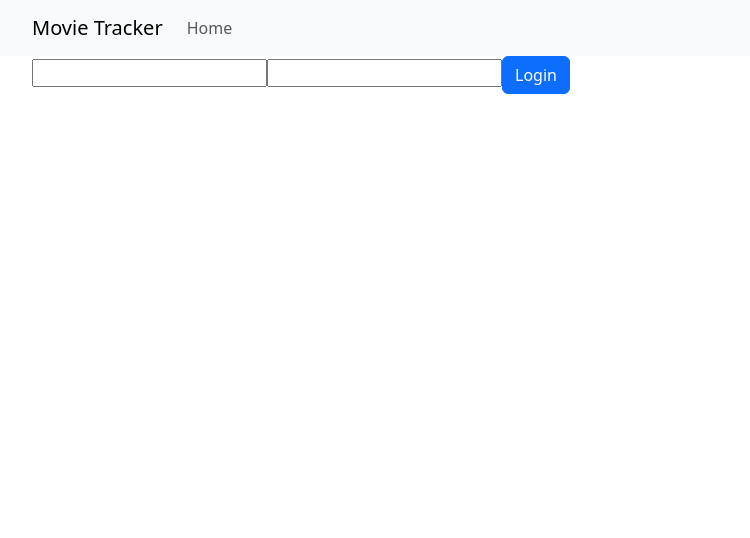
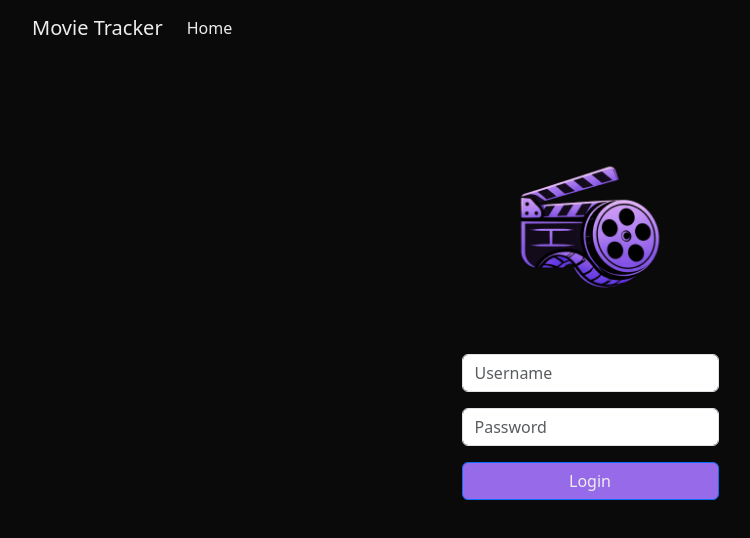
Before and after one commit to KyleMardell/movie-tracker-frontend, a Next.js app: page /login in a window 1280 px wide. Shown: the top 538 px of the page, without its empty margins (50-800 px from the left). Built offline with nearby package versions, Linux system fonts and the light colour scheme.

Commit message:
Update global styles, remove home page styles as not required due to redirect. Add initial styles to login page, including reformatting the login form using boostrap. Add initial logo to login page.

```diff
--- a/src/app/components/nav/NavBar.tsx
+++ b/src/app/components/nav/NavBar.tsx
@@ -24,7 +24,7 @@ const NavBar = () => {
 
     return (
         <>
-        <Navbar expanded={expanded} ref={ref} expand="lg" className="bg-body-tertiary">
+        <Navbar expanded={expanded} ref={ref} expand="lg">
             <Container>
                 <Navbar.Brand as={Link} href="/">Movie Tracker {user ? <> - {user}</> : <></>}</Navbar.Brand>
                 <Navbar.Toggle onClick={() => setExpanded(!expanded)} aria-controls="navbar-nav" />
--- a/src/app/globals.css
+++ b/src/app/globals.css
@@ -1,24 +1,17 @@
-:root {
-  --background: #ffffff;
-  --foreground: #171717;
-}
-
-@media (prefers-color-scheme: dark) {
 :root {
     --background: #0a0a0a;
     --foreground: #ededed;
-  }
 }
 
 html,
 body {
     max-width: 100vw;
     overflow-x: hidden;
+    background-color: var(--background) !important;
+    color: var(--foreground) !important;
 }
 
 body {
-  color: var(--foreground);
-  background: var(--background);
     font-family: Arial, Helvetica, sans-serif;
     -webkit-font-smoothing: antialiased;
     -moz-osx-font-smoothing: grayscale;
@@ -35,8 +28,16 @@ a {
     text-decoration: none;
 }
 
-@media (prefers-color-scheme: dark) {
-  html {
-    color-scheme: dark;
+a,
+button,
+input,
+textarea,
+select {
+    color: var(--foreground) !important;
 }
+
+.container,
+.row,
+.col {
+    background-color: transparent !important; /* keep Bootstrap containers transparent */
 }
--- /dev/null
+++ b/src/app/login/LoginPage.module.css
@@ -0,0 +1,10 @@
+.logo {
+    width: auto;
+    height: 250px;
+    display: block;
+    margin: 0 auto;
+}
+
+.loginButton {
+    background-color: #966AE8;
+}
--- a/src/app/login/page.tsx
+++ b/src/app/login/page.tsx
@@ -4,7 +4,8 @@ import { useState, useEffect } from "react";
 import { login } from "../lib/api";
 import { useRouter } from "next/navigation";
 import { useAuth } from "../useAuth";
-import { Container, Row, Col, Button, Alert } from "react-bootstrap";
+import { Container, Row, Col, Button, Alert, Form } from "react-bootstrap";
+import styles from "./LoginPage.module.css";
 
 const LoginPage = () => {
     const [username, setUsername] = useState<string | "">("");
@@ -53,14 +54,24 @@ const LoginPage = () => {
                 </Alert>
                 : <></>
             }
-
+            <Row className="mt-5">
+                <Col>
+                    <img src="/images/logo.png" alt="Movie Tracker Logo" className={styles.logo}/>
+                </Col>
+            </Row>
             <Row>
-                <Col>
-                    <form onSubmit={handleSubmit}>
-                        <input type="text" value={username} onChange={e => { setUsername(e.target.value); setError(null); }} required/>
-                        <input type="password" value={password} onChange={e => { setPassword(e.target.value); setError(null); }} required/>
-                        <Button type="submit" variant="primary">Login</Button>
-                    </form>
+                <Col className="d-flex justify-content-center">
+                    <Form onSubmit={handleSubmit} className="d-flex flex-column text-center">
+                        <Form.Group className="mb-3">
+                            <Form.Label htmlFor="username" hidden>Username</Form.Label>
+                            <Form.Control type="text" id="username" value={username} placeholder="Username" onChange={e => { setUsername(e.target.value); setError(null); }}  required />
+                        </Form.Group>
+                        <Form.Group className="mb-3">
+                            <Form.Label htmlFor="password" hidden>Password</Form.Label>
+                            <Form.Control type="password" name="password" id="password" value={password} placeholder="Password" onChange={e => { setPassword(e.target.value); setError(null); }}  required />
+                        </Form.Group>
+                        <Button type="submit" className={styles.loginButton}>Login</Button>
+                    </Form>
                 </Col>
             </Row>
 
```
Also changed, not shown: src/app/page.module.css (deleted, +0 -141 lines), public/images/logo.png (added). Lines whose indentation alone changed are shown as unchanged.
